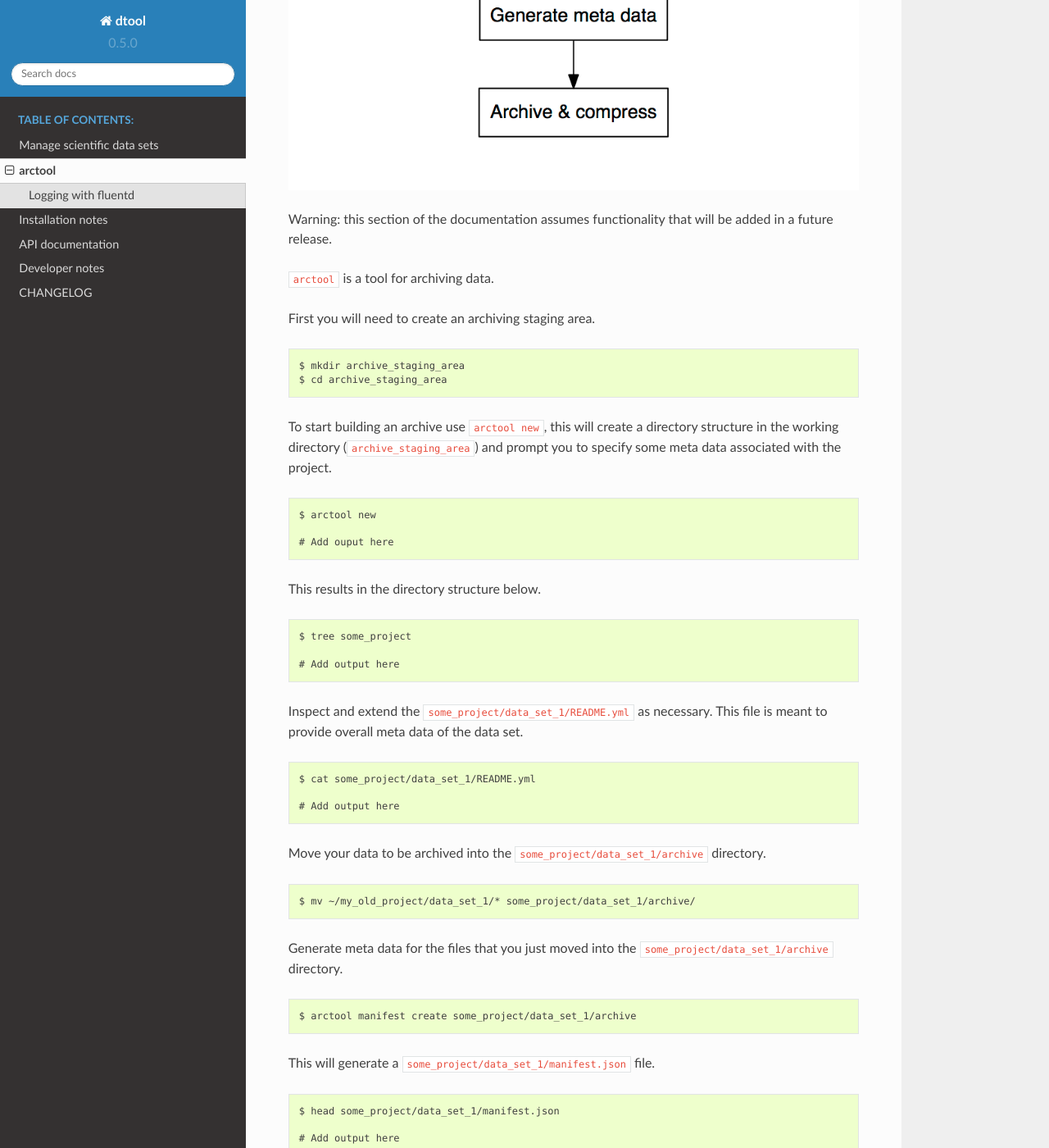
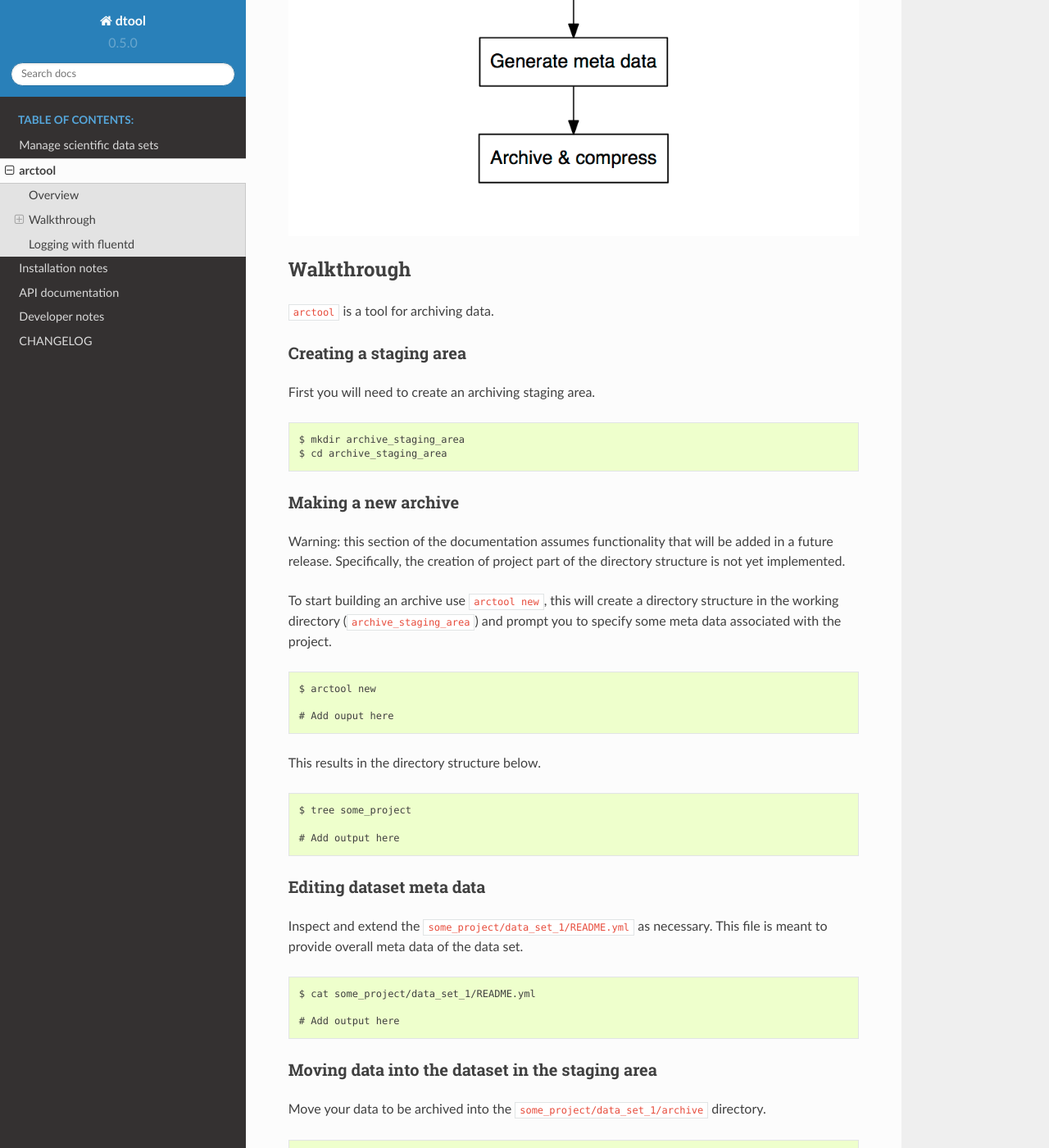
Before and after one commit to JIC-CSB/dtool, a Sphinx documentation site: the page built from docs/source/arctool.rst, in a window 1280 px wide and 1400 px high, scrolled down 853 px. Shown: the whole window at 82% size. Built offline with Sphinx 7.4.7 and the Read the Docs theme 2.0.0, drawn with Linux system fonts in a browser that asks for light colours; some of the changed text lies outside the part shown.

Commit message:
Add section headings to arctool documentation

```diff
--- a/docs/source/arctool.rst
+++ b/docs/source/arctool.rst
@@ -1,5 +1,8 @@
 arctool
 -------
+
+Overview
+~~~~~~~~
 
 The ``arctool`` command line tool does several things.
 
@@ -16,10 +19,15 @@ Below is a high level overview of the workflow.
 
 .. image:: images/arctool_workflow.png
 
-Warning: this section of the documentation assumes functionality that will be
-added in a future release.
+
+
+Walkthrough
+~~~~~~~~~~~
 
 ``arctool`` is a tool for archiving data.
+
+Creating a staging area
+^^^^^^^^^^^^^^^^^^^^^^^
 
 First you will need to create an archiving staging area.
 
@@ -27,6 +35,13 @@ First you will need to create an archiving staging area.
 
     $ mkdir archive_staging_area
     $ cd archive_staging_area
+
+Making a new archive
+^^^^^^^^^^^^^^^^^^^^
+
+Warning: this section of the documentation assumes functionality that will be
+added in a future release. Specifically, the creation of project part of the
+directory structure is not yet implemented.
 
 To start building an archive use ``arctool new``, this will create a directory structure
 in the working directory (``archive_staging_area``) and prompt you to specify some meta
@@ -46,6 +61,9 @@ This results in the directory structure below.
 
     # Add output here
 
+Editing dataset meta data
+^^^^^^^^^^^^^^^^^^^^^^^^^
+
 Inspect and extend the ``some_project/data_set_1/README.yml`` as necessary.
 This file is meant to provide overall meta data of the data set.
 
@@ -55,12 +73,18 @@ This file is meant to provide overall meta data of the data set.
 
     # Add output here
 
+Moving data into the dataset in the staging area
+^^^^^^^^^^^^^^^^^^^^^^^^^^^^^^^^^^^^^^^^^^^^^^^^
+
 Move your data to be archived into the ``some_project/data_set_1/archive``
 directory.
 
 ::
 
     $ mv ~/my_old_project/data_set_1/* some_project/data_set_1/archive/
+
+Generating file meta data
+^^^^^^^^^^^^^^^^^^^^^^^^^
 
 Generate meta data for the files that you just moved into the
 ``some_project/data_set_1/archive`` directory.
@@ -77,6 +101,9 @@ This will generate a ``some_project/data_set_1/manifest.json`` file.
 
     # Add output here
 
+Creating the archive file
+^^^^^^^^^^^^^^^^^^^^^^^^^
+
 Create a tar ball of the data set.
 
 ::
@@ -84,6 +111,9 @@ Create a tar ball of the data set.
     $ arctool archive create some_project/data_set_1
 
     # Add output here
+
+Compressing the archive
+^^^^^^^^^^^^^^^^^^^^^^^
 
 Compress the archive using gzip compression.
 
@@ -93,7 +123,15 @@ Compress the archive using gzip compression.
 
     # Add output here
 
+Moving the archive into long term storage
+^^^^^^^^^^^^^^^^^^^^^^^^^^^^^^^^^^^^^^^^^
+
 Finally move the gzipped tarball archive into your long term storage.
+
+Deleting original data
+^^^^^^^^^^^^^^^^^^^^^^
+
+Now you can delete the original data.
 
 Logging with fluentd
 ~~~~~~~~~~~~~~~~~~~~
```
